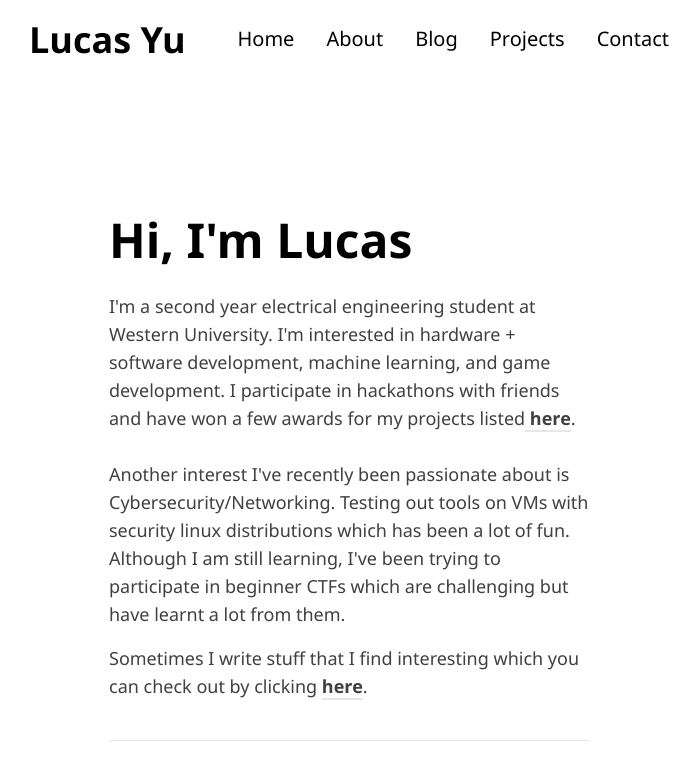
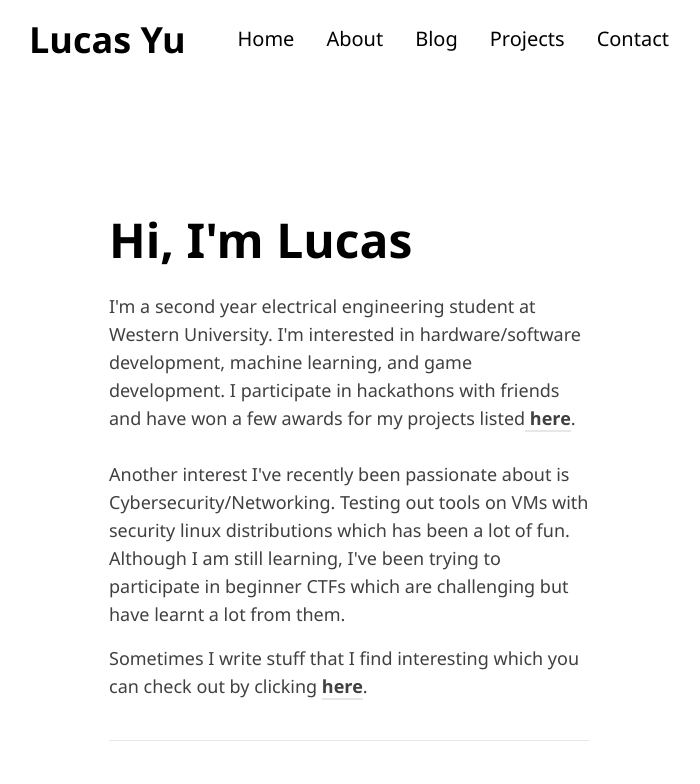
Before and after one commit to loafisgood/lucas-yu, a Next.js app: page /about in a window 1280 px wide. Shown: the top 784 px of the page, without its empty margins (291-991 px from the left). Built offline with nearby package versions, Linux system fonts and the light colour scheme.

Commit message:
Fix formatting of interests in about page

```diff
--- a/app/about/page.tsx
+++ b/app/about/page.tsx
@@ -9,7 +9,7 @@ export default function About() {
         <div>
           <p>
             I&apos;m a second year electrical engineering student at Western University.
-            I&apos;m interested in hardware + software development, machine learning, and game development.
+            I&apos;m interested in hardware/software development, machine learning, and game development.
             I participate in hackathons with friends and have won a few awards for my projects listed
             <Link href={"/projects"} className="font-bold cursor-pointer border-b-2"> here</Link>.<br></br><br></br>
             Another interest I&apos;ve recently been passionate about is Cybersecurity/Networking.
```
